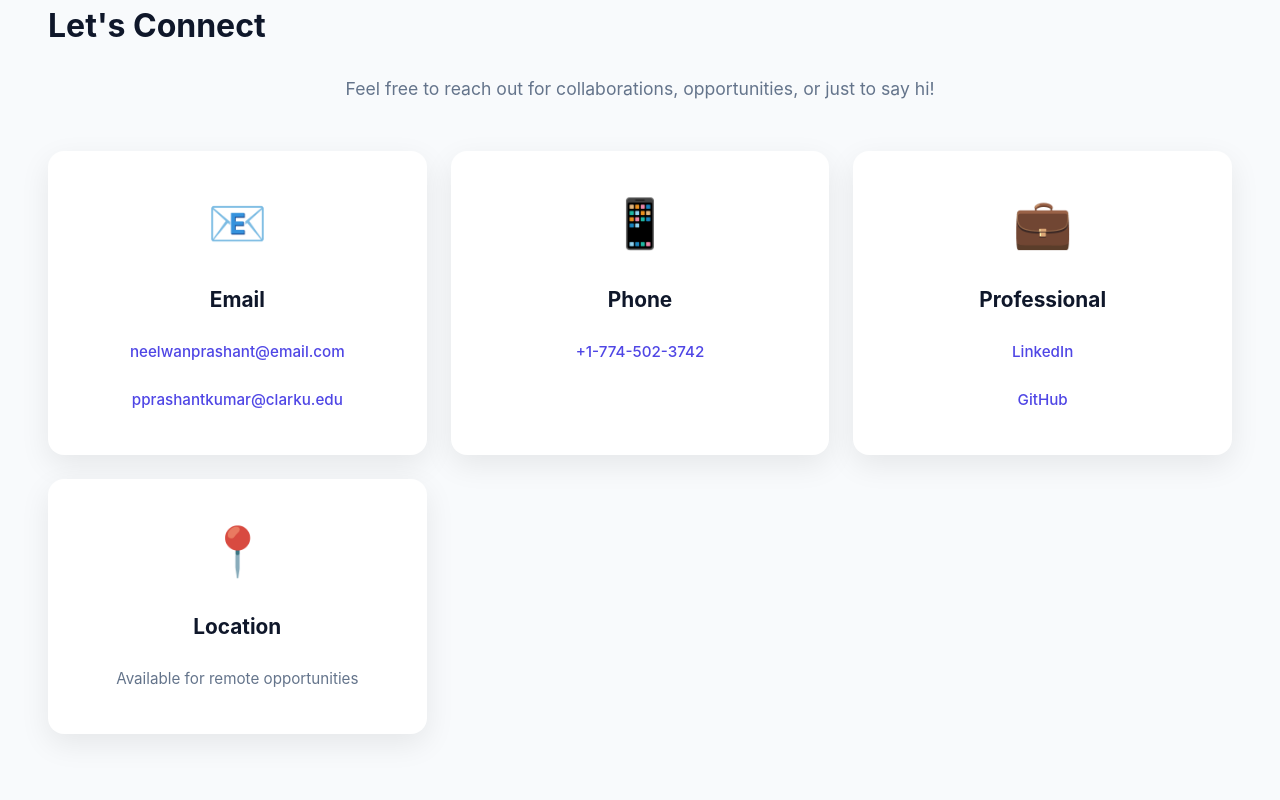
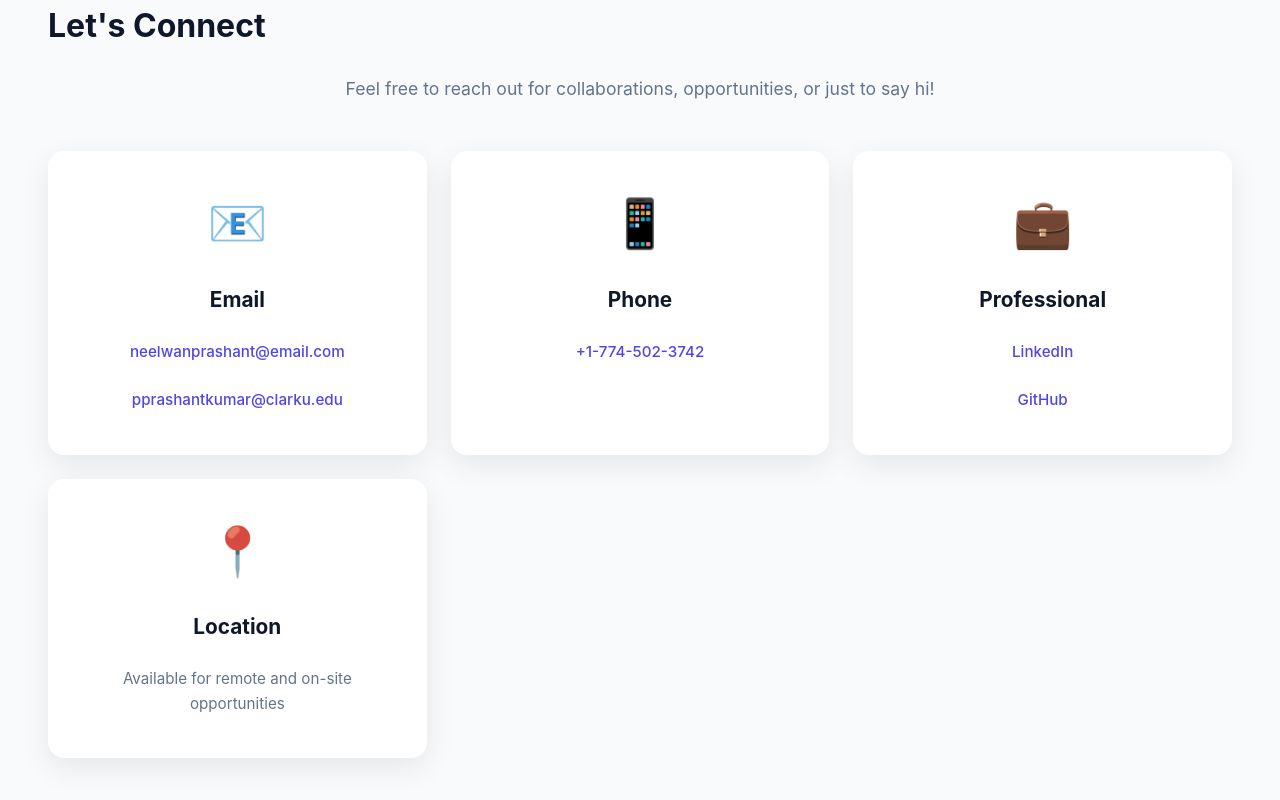
Before and after one commit to PrashantNeelwan/Portfolio, a React (Vite) app: page / in a window 1280 px wide. Shown: the part 2964-3764 px from the top of the page. Built offline with nearby package versions, Linux system fonts and the light colour scheme.

Commit message:
Contact location updated

```diff
--- a/src/components/Contact.jsx
+++ b/src/components/Contact.jsx
@@ -21,7 +21,7 @@ export default function Contact() {
     {
       icon: "📍",
       title: "Location",
-      details: ["Available for remote opportunities"],
+      details: ["Available for remote and on-site opportunities"],
       links: [null]
     }
   ];
```
